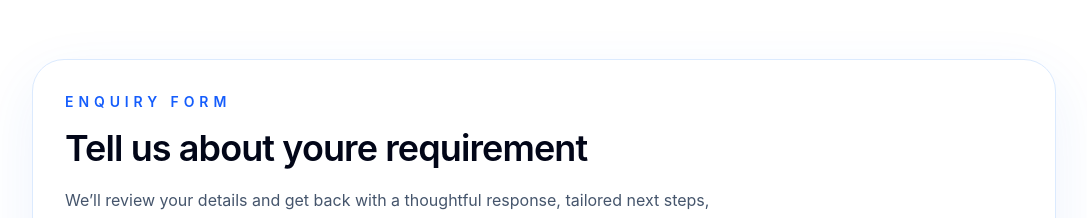
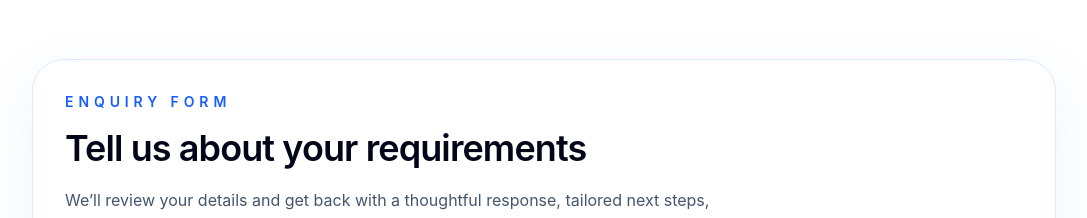
Before and after one commit to YojitSiddhant/builder-website, a Next.js app: page /contact in a window 1280 px wide. Shown: the part 1020-1238 px from the top of the page, without its empty margins (96-1183 px from the left). Built offline with nearby package versions, Linux system fonts and the light colour scheme.

Commit message:
Fix contact form headline grammar

```diff
--- a/components/contact-page.tsx
+++ b/components/contact-page.tsx
@@ -321,7 +321,7 @@ export function ContactPage() {
                 Enquiry Form
               </p>
               <h2 className="mt-4 text-3xl font-semibold tracking-tight text-slate-950 sm:text-4xl">
-                Tell us about youre requirement
+                Tell us about your requirements
               </h2>
               <p className="mt-4 max-w-2xl text-base leading-8 text-slate-600">
                 We’ll review your details and get back with a thoughtful response, tailored next steps, and a transparent process.
```
